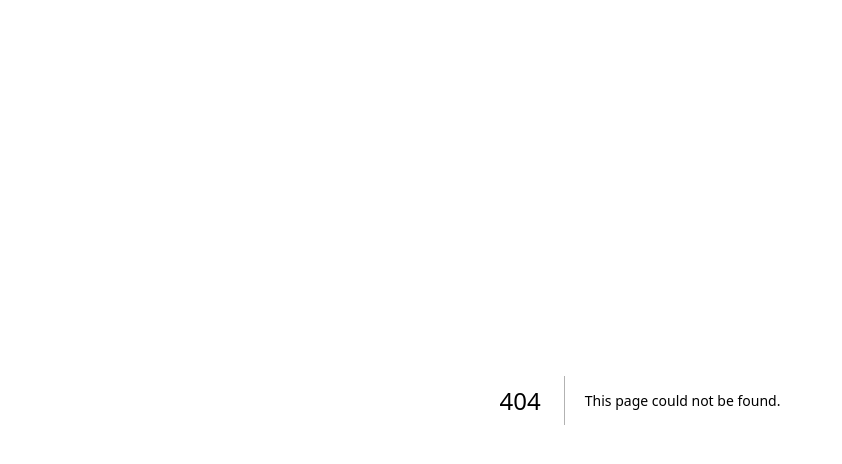
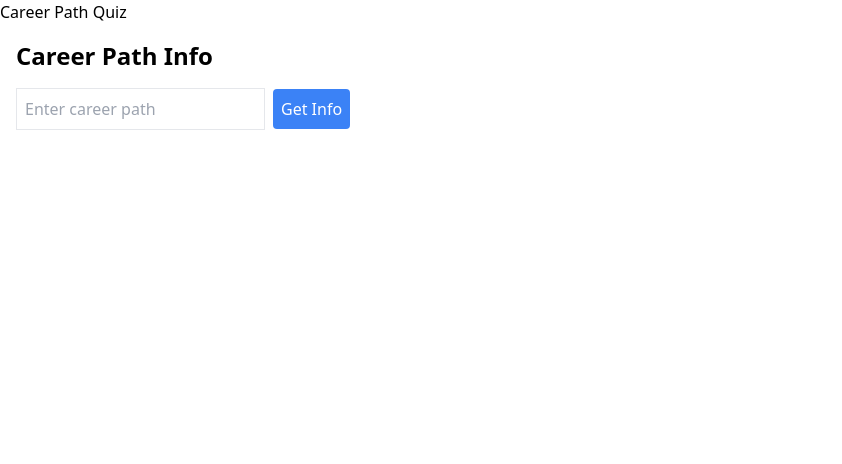
Before and after one commit to AshleighWong/bridge_ai, a Next.js app: page /quiz2 in a window 1280 px wide. Before the commit this address had no page. Shown: the top 464 px of the page, without its empty margins (0-842 px from the left). Built offline with nearby package versions, Linux system fonts and the light colour scheme.

Commit message:
created quiz 2 route and

```diff
--- /dev/null
+++ b/app/api/quiz2generate/route.ts
@@ -0,0 +1,57 @@
+import { Groq } from "groq-sdk";
+import { NextRequest, NextResponse } from "next/server";
+
+
+const groq = new Groq();
+
+
+export async function POST(req: NextRequest) {
+  console.log('API route called');
+  let careerPath;
+  try {
+    const body = await req.json();
+    careerPath = body.careerPath;
+    console.log('Received career path:', careerPath);
+  } catch (error) {
+    console.error('Error parsing request body:', error);
+    return NextResponse.json({ error: "Invalid request body" }, { status: 400 });
+  }
+
+
+  if (!careerPath) {
+    console.error('No career path provided');
+    return NextResponse.json({ error: "Career path is required" }, { status: 400 });
+  }
+
+
+  try {
+    console.log('Sending request to Groq');
+    const completion = await groq.chat.completions.create({
+      messages: [
+        {
+          role: "system",
+          content: "You are a helpful career advisor."
+        },
+        {
+          role: "user",
+          content: `generate 7 important questions to assess the skill and level of me becoming a ${careerPath}. It should be questions with skills or knowledge that they can rate.`
+        }
+      ],
+      model: "llama3-8b-8192",
+      temperature: 0.5,
+    });
+
+    console.log('Received response from Groq');
+    const content = completion.choices[0].message.content;
+    if (!content) {
+      throw new Error('No content received from Groq');
+    }
+
+    console.log('Groq response:', content);
+
+    return NextResponse.json({ message: content });
+  } catch (error) {
+    console.error("Error generating message:", error);
+    return NextResponse.json({ error: "Failed to generate message" }, { status: 500 });
+  }
+}
--- /dev/null
+++ b/app/quiz2/page.tsx
@@ -0,0 +1,10 @@
+import DynamicQuiz from "@/components/dynamicQuiz";
+
+export default function QuizPage() {
+  return (
+    <div>
+      <h1>Career Path Quiz</h1>
+      <DynamicQuiz />
+    </div>
+  );
+}
--- /dev/null
+++ b/components/dynamicQuiz.tsx
@@ -0,0 +1,60 @@
+'use client'
+import React, { useState } from 'react';
+
+const DynamicQuiz: React.FC = () => {
+  const [careerPath, setCareerPath] = useState('');
+  const [message, setMessage] = useState<string | null>(null);
+  const [loading, setLoading] = useState(false);
+  const [error, setError] = useState<string | null>(null);
+
+  const handleSubmit = async (e: React.FormEvent) => {
+    e.preventDefault();
+    if (!careerPath.trim()) return;
+
+    setLoading(true);
+    setError(null);
+    setMessage(null);
+
+    try {
+      const response = await fetch('/api/quiz2generate', {
+        method: 'POST',
+        headers: { 'Content-Type': 'application/json' },
+        body: JSON.stringify({ careerPath }),
+      });
+
+      if (!response.ok) {
+        throw new Error(`HTTP error! status: ${response.status}`);
+      }
+
+      const data = await response.json();
+      setMessage(data.message);
+    } catch (error) {
+      console.error('Error fetching message:', error);
+      setError('Failed to load message. Please try again.');
+    } finally {
+      setLoading(false);
+    }
+  };
+
+  return (
+    <div className="p-4">
+      <h1 className="text-2xl font-bold mb-4">Career Path Info</h1>
+      <form onSubmit={handleSubmit} className="mb-4">
+        <input
+          type="text"
+          value={careerPath}
+          onChange={(e) => setCareerPath(e.target.value)}
+          placeholder="Enter career path"
+          className="border p-2 mr-2"
+        />
+        <button type="submit" className="bg-blue-500 text-white p-2 rounded" disabled={loading}>
+          {loading ? 'Loading...' : 'Get Info'}
+        </button>
+      </form>
+      {error && <p className="text-red-500">{error}</p>}
+      {message && <p className="mt-4">{message}</p>}
+    </div>
+  );
+};
+
+export default DynamicQuiz;
--- a/package.json
+++ b/package.json
@@ -14,6 +14,7 @@
     "class-variance-authority": "^0.7.0",
     "clsx": "^2.1.1",
     "framer-motion": "^11.9.0",
+    "groq-sdk": "^0.7.0",
     "lucide-react": "^0.446.0",
     "next": "14.2.13",
     "puppeteer": "^23.4.1",
@@ -24,8 +25,8 @@
   },
   "devDependencies": {
     "@types/node": "^20",
-    "@types/react": "^18",
-    "@types/react-dom": "^18",
+    "@types/react": "^18.3.10",
+    "@types/react-dom": "^18.3.0",
     "eslint": "^8",
     "eslint-config-next": "14.2.13",
     "postcss": "^8",
```
Also changed, not shown: 1 other file (tests, documents, lock files or other folders).
